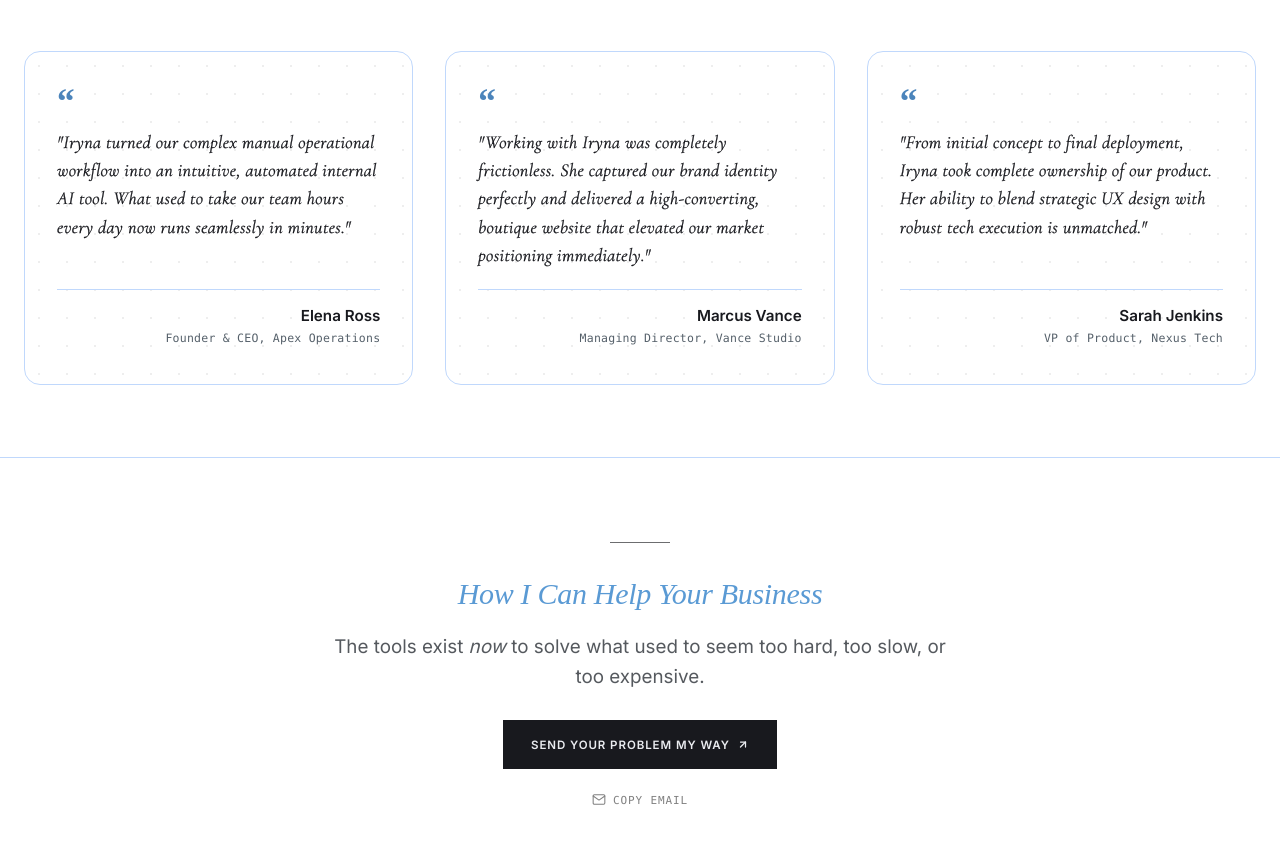
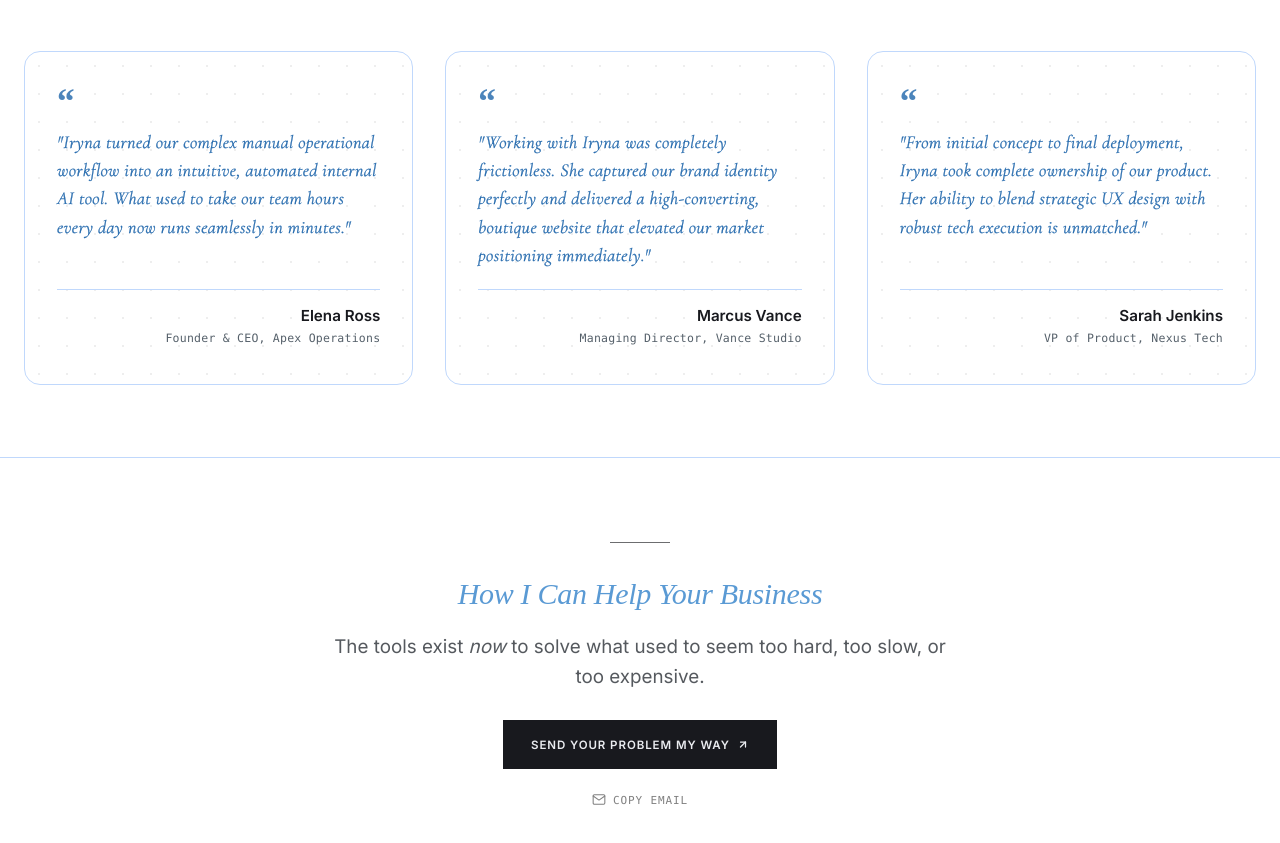
Before and after one commit to Irene2828/porfoliojuly, a Next.js app: page / in a window 1280 px wide. Shown: the part 3980-4823 px from the top of the page. Built offline with nearby package versions, Linux system fonts and the light colour scheme; no server answers; the database is empty; a web font is replaced by a local one.

Commit message:
Update quote text color to match quotation mark color (#2c6fb0)

```diff
--- a/src/app/v2/components/ProcessSection.tsx
+++ b/src/app/v2/components/ProcessSection.tsx
@@ -164,8 +164,8 @@ export default function ProcessSection() {
                       fontFamily: "var(--font-serif), 'Times New Roman', Times, Georgia, serif",
                       fontSize: '1.14rem',
                       lineHeight: 1.55,
-                      color: '#18191e',
-                      WebkitTextStroke: '0.3px #18191e',
+                      color: '#2c6fb0',
+                      WebkitTextStroke: '0.3px #2c6fb0',
                       letterSpacing: '0.02em',
                       fontWeight: 500,
                       fontStyle: 'italic',
```
